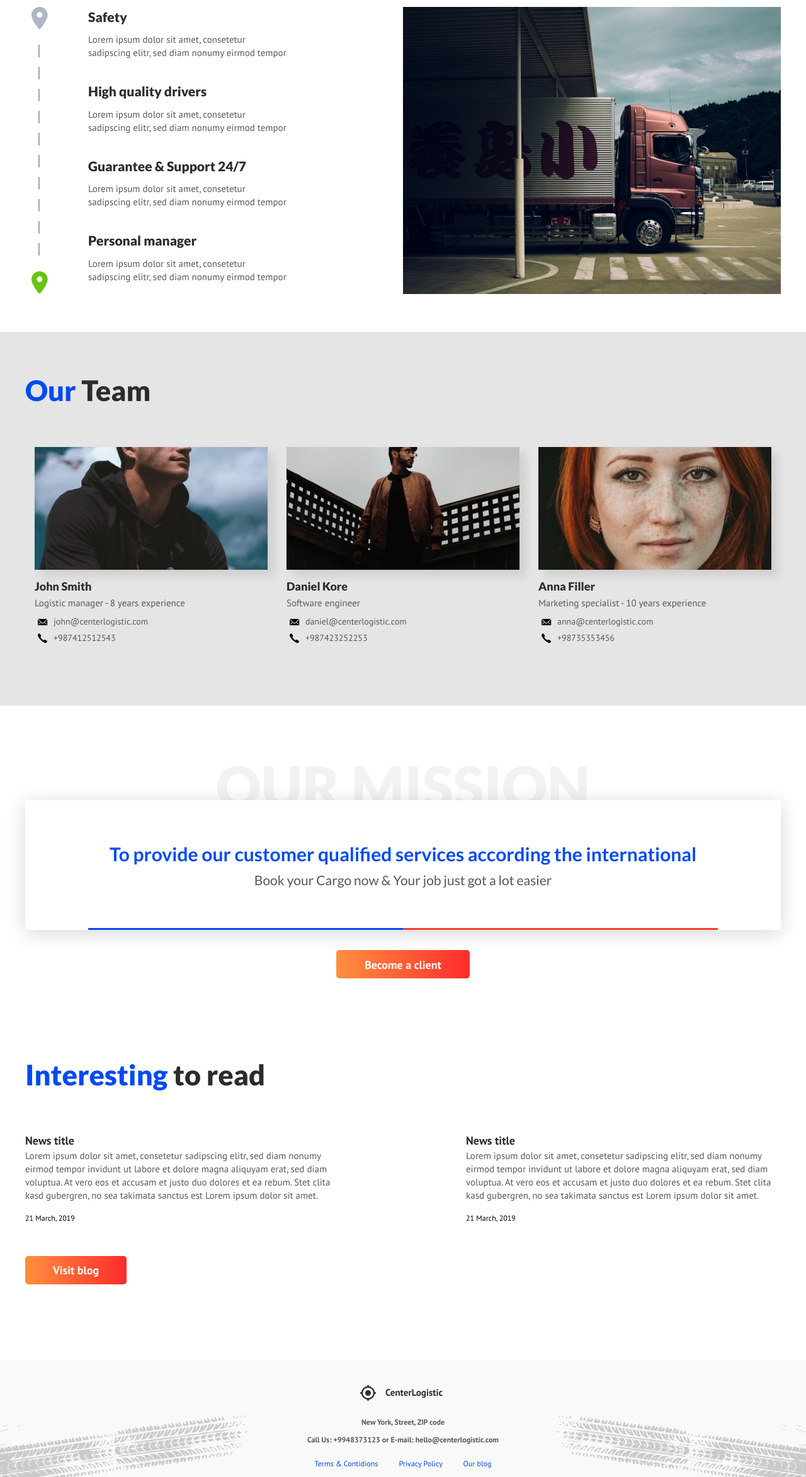
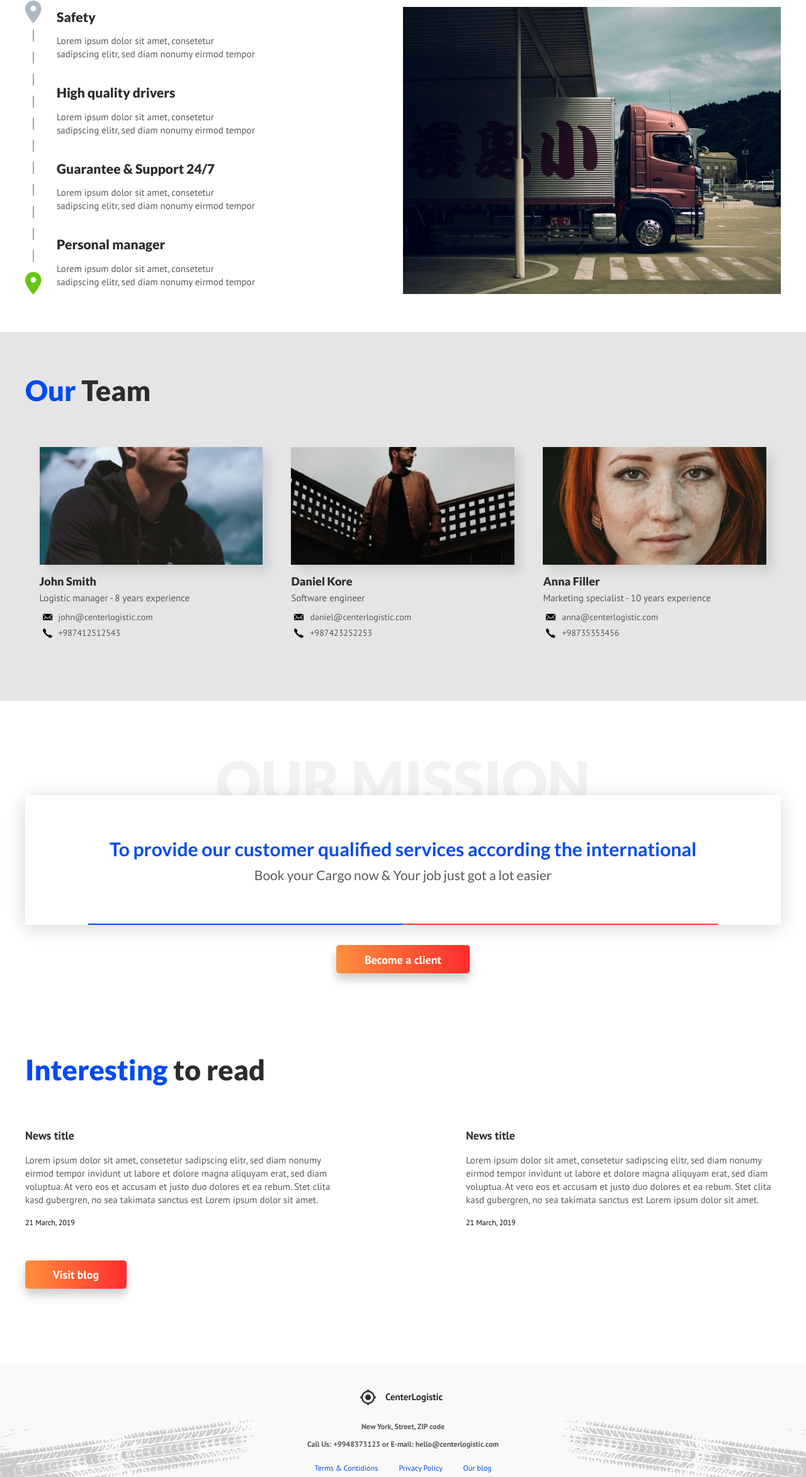
Before and after one commit to Darnelo-Inc/center-logistic, a website: page src/index.html in a window 1280 px wide. Shown: the part 1908-4254 px from the top of the page at 63% size. Drawn offline with nearby package versions, Linux system fonts and the light colour scheme; files that its build step writes are made by us from their sources; files whose address does not match are found by name.

Commit message:
articles and benefits blocks upgraded

```diff
--- a/src/assets/less/blocks/articles.less
+++ b/src/assets/less/blocks/articles.less
@@ -6,9 +6,58 @@
 
 .articles__inner {
     display: flex;
+    flex-wrap: wrap;
     justify-content: space-between;
 }
 
+.articles__item {
+    width: 50%;
+    max-width: 50rem;
+    margin-bottom: 5rem;
+
+    font-family: @Sans;
+
+    &--blog {
+        width: 100%;
+        max-width: none;
+    }
+}
+
 .articles__content {
-    max-width: 50%;
+    width: 100%;
+    max-width: 60rem;
 }
+
+.articles__title {
+    margin-bottom: 1.5rem;
+
+    font-size: 1.8rem;
+    font-weight: 700;
+    color: @dark-grey;
+
+    a {
+        color: inherit;
+        text-decoration: none;
+
+        &:hover {
+            text-decoration: underline;
+        }
+    }
+}
+
+.articles__text {
+    margin-bottom: 1.5rem;
+
+    font-size: 1.5rem;
+    font-weight: 400;
+    line-height: 1.4;
+    color: @grey;
+}
+
+.articles__date {
+    display: block;
+
+    font-size: 1.2rem;
+    font-weight: 400;
+    line-height: 1.75;
+}
--- a/src/assets/less/blocks/benefits.less
+++ b/src/assets/less/blocks/benefits.less
@@ -6,34 +6,56 @@
 
 .benefits__inner {
     display: flex;
-    justify-content: space-between;
 }
 
+.benefits__col {
+    width: 50%;
+}
 
-.benefits__img {
-    width: 50%;
+.benefits__list {
+    position: relative;
 
-    img {
+    width: 100%;
+    max-width: 37rem;
+    padding-left: 5rem;
+
+    background-image: linear-gradient(to bottom, @white 45%, #a5a5a5 45%);
+    background-size: .15rem 3.5rem;
+    background-repeat: repeat-y;
+    background-position: left 1.19rem top 2rem;
+
+    &:before,
+    &:after {
+        content: "";
+        position: absolute;
+        left: 0;
+        z-index: 1;
+
         display: block;
-        height: auto;
-        width: 100%;
+        width: 2.6rem;
+        height: 3.6rem;
+
+        background-color: @white;
+        background-repeat: no-repeat;
+    }
+
+    &:before {
+        top: -1rem;
+
+        background-image: url("../img/benefits/pin-start.svg");
+    }
+
+    &:after {
+        bottom: -1rem;
+
+        background-image: url("../img/benefits/pin-finish.svg");
     }
 }
 
-.benefits__route {
-    position: relative;
+.benefits__item {
+    margin-bottom: 3.5rem;
 
-    display: flex;
-    flex-direction: column;
-    width: 50%;
-    max-width: 31.5rem;
-    margin-left: 10rem;
-}
-
-.benefits__item {
-    width: 100%;
-    max-width: 31.5rem;
-    margin-bottom: 3.5rem;
+    list-style: none;
 
     &:last-child {
         margin-bottom: 0;
@@ -41,7 +63,7 @@
 }
 
 .benefits__title {
-    margin-bottom: 1rem;
+    margin-bottom: 1.2rem;
 
     font-family: @Lato;
     font-size: 2.1rem;
--- a/src/assets/less/blocks/button.less
+++ b/src/assets/less/blocks/button.less
@@ -51,7 +51,7 @@
         }
     }
 
-    &--news {
+    &--articles {
         width: 16.1rem;
 
         &:after {
@@ -67,6 +67,10 @@
         }
     }
 
+    &--shadow {
+        box-shadow: 0 1rem 1.5rem rgba(@black, .2);
+    }
+
     &:hover {
         &:after {
             letter-spacing: .1rem;
--- a/src/assets/less/blocks/clients.less
+++ b/src/assets/less/blocks/clients.less
@@ -9,7 +9,6 @@
     display: flex;
     justify-content: space-between;
     margin-bottom: 10rem;
-
 }
 
 .clients__logos {
--- a/src/assets/less/blocks/footer.less
+++ b/src/assets/less/blocks/footer.less
@@ -10,7 +10,7 @@
     line-height: 1.5;
     text-align: center;
 
-    background: url("../img/footer/bg.jpg") center no-repeat;
+    background: #f9f9f9 url("../img/footer/bg.jpg") left bottom no-repeat;
     background-size: cover;
 }
 
--- a/src/assets/less/blocks/news.less
+++ /dev/null
@@ -1,50 +0,0 @@
-//main: ../style.less
-
-.news {
-    margin-bottom: 12rem;
-}
-
-.news__inner {
-    display: flex;
-    flex-wrap: wrap;
-    justify-content: space-between;
-}
-
-.news__item {
-    max-width: 50rem;
-    margin-bottom: 5rem;
-
-    font-family: @Sans;
-
-    &--blog {
-        max-width: none;
-    }
-}
-
-.news__title {
-    margin-bottom: 1.5rem;
-
-    font-size: 1.8rem;
-    font-weight: 700;
-    color: @dark-grey;
-    text-decoration: none;
-
-    &:hover {
-        text-decoration: underline;
-    }
-}
-
-.news__text {
-    margin-bottom: 1.5rem;
-
-    font-size: 1.5rem;
-    font-weight: 400;
-    line-height: 1.4;
-    color: @grey;
-}
-
-.news__date {
-    font-size: 1.2rem;
-    font-weight: 400;
-    line-height: 1.75;
-}
--- a/src/assets/less/blocks/team.less
+++ b/src/assets/less/blocks/team.less
@@ -10,19 +10,15 @@
 .team__inner {
     display: flex;
     flex-wrap: wrap;
-    align-items: center;
 }
 
 .team__item {
-    width: 33.333%;
-    padding: 0 1.5rem;
+    width: 33.33333%;
+    padding: 0 2.25rem;
     margin-bottom: 3rem;
 }
 
 .team__img {
-    display: block;
-    height: auto;
-    max-width: 100%;
     margin-bottom: 1.3rem;
 
     box-shadow: 1rem 1rem 1.5rem rgba(@black, .1);
--- a/src/assets/less/style.less
+++ b/src/assets/less/style.less
@@ -35,6 +35,12 @@ body {
     }
 }
 
+.img {
+    display: block;
+    max-width: 100%;
+    height: auto;
+}
+
 *,
 *:before,
 *:after {
@@ -59,7 +65,6 @@ body {
 @import "blocks/section";
 @import "blocks/team";
 @import "blocks/mission";
-@import "blocks/news";
 @import "blocks/footer";
 @import "blocks/articles";
 @import "blocks/policy";
--- a/src/assets/less/vendor/reset.less
+++ b/src/assets/less/vendor/reset.less
@@ -26,6 +26,10 @@ ol, ul, li, fieldset, legend, label {
   padding: 0;
 }
 
+ul, ol {
+    list-style: none;
+}
+
 article, aside, canvas, figure, figure img, figcaption, hgroup,
 footer, header, nav, section, audio, video {
 	display: block;
@@ -44,6 +48,10 @@ a img {
   border: 0;
 }
 
+address {
+    font-style: normal;
+}
+
 :focus {
   outline: 0;
 }
--- a/src/index.html
+++ b/src/index.html
@@ -144,7 +144,7 @@ title: Center Logistic
         </div><!-- /.clients__inner -->
 
         <footer class="clients__footer">
-            <button class="btn  btn--med"></button>
+            <button class="btn  btn--med  btn--shadow" type="button"></button>
 
             <span class="clients__note">we love our clients</span>
             <img class="clients__heart" src="assets/img/clients/heart.svg" alt="love">
@@ -156,57 +156,48 @@ title: Center Logistic
 <div class="benefits">
     <div class="container">
         <div class="benefits__inner">
-            <div class="benefits__route">
-
-                <div class="benefits__way">
-                    <img src="assets/img/benefits/pin-start.svg" alt="start">
-
-                    <div class="benefits__path">
-                        <img src="assets/img/benefits/way.png" alt="way">
-                    </div>
-
-                    <img src="assets/img/benefits/pin-finish.svg" alt="finish">
-                </div>
-
-                <div class="benefits__item">
+            <div class="benefits__col">
+                <ul class="benefits__list">
+                    <li class="benefits__item">
                         <h4 class="benefits__title">Safety</h4>
                         <div class="benefits__text">
                             <p>
                                 Lorem ipsum dolor sit amet, consetetur sadipscing elitr, sed diam nonumy eirmod tempor
                             </p>
                         </div>
-                </div>
+                    </li>
 
-                <div class="benefits__item">
+                    <li class="benefits__item">
                         <h4 class="benefits__title">High quality drivers</h4>
                         <div class="benefits__text">
                             <p>
                                 Lorem ipsum dolor sit amet, consetetur sadipscing elitr, sed diam nonumy eirmod tempor
                             </p>
                         </div>
-                </div>
+                    </li>
 
-                <div class="benefits__item">
+                    <li class="benefits__item">
                         <h4 class="benefits__title">Guarantee &amp; Support 24/7</h4>
                         <div class="benefits__text">
                             <p>
                                 Lorem ipsum dolor sit amet, consetetur sadipscing elitr, sed diam nonumy eirmod tempor
                             </p>
                         </div>
-                </div>
+                    </li>
 
-                <div class="benefits__item">
+                    <li class="benefits__item">
                         <h4 class="benefits__title">Personal manager</h4>
                         <div class="benefits__text">
                             <p>
                                 Lorem ipsum dolor sit amet, consetetur sadipscing elitr, sed diam nonumy eirmod tempor
                             </p>
                         </div>
-                </div>
+                    </li>
+                </ul><!-- /.benefits__list -->
             </div><!-- /.benefits__route -->
 
-            <div class="benefits__img">
-                <img src="assets/img/benefits/truck.jpg" alt="truck">
+            <div class="benefits__col">
+                <img class="img" src="assets/img/benefits/truck.jpg" alt="truck">
             </div>
         </div><!-- /.benefits__inner -->
     </div><!-- /.container -->
@@ -219,7 +210,7 @@ title: Center Logistic
 
         <div class="team__inner">
             <div class="team__item">
-                <img class="team__img" src="assets/img/team/John.jpg" alt="john">
+                <img class="team__img  img" src="assets/img/team/John.jpg" alt="john">
 
                 <h4 class="team__name">John Smith</h4>
                 <div class="team__prof">Logistic manager - 8 years experience</div>
@@ -238,7 +229,7 @@ title: Center Logistic
             </div><!-- /.team__item -->
 
             <div class="team__item">
-                <img class="team__img" src="assets/img/team/Daniel.jpg" alt="daniel">
+                <img class="team__img  img" src="assets/img/team/Daniel.jpg" alt="daniel">
 
                 <h4 class="team__name">Daniel Kore</h4>
                 <div class="team__prof">Software engineer</div>
@@ -257,7 +248,7 @@ title: Center Logistic
             </div><!-- /.team__item -->
 
             <div class="team__item">
-                <img class="team__img" src="assets/img/team/Anna.jpg" alt="anna">
+                <img class="team__img  img" src="assets/img/team/Anna.jpg" alt="anna">
 
                 <h4 class="team__name">Anna Filler</h4>
                 <div class="team__prof">Marketing specialist - 10 years experience</div>
@@ -288,41 +279,45 @@ title: Center Logistic
             <h4 class="mission__info">Book your Cargo now &amp; Your job just got a lot easier</h4>
         </div>
 
-        <button class="btn  btn--med"></button>
+        <button class="btn  btn--med  btn--shadow" type="button"></button>
     </div><!-- /.mission -->
 </div><!-- /.container -->
 
 
-<section class="news">
+<section class="articles">
     <div class="container">
         <h2 class="section__title"><span>Interesting</span> to read</h2>
 
-        <div class="news__inner">
-            <div class="news__item">
-                <a href="#" class="news__title" target="_blank">News title</a>
+        <div class="articles__inner">
+            <article class="articles__item">
+                <h4 class="articles__title">
+                    <a href="#" target="_blank">News title</a>
+                </h4>
 
-                <div class="news__text">
+                <div class="articles__text">
                     <p>
                        Lorem ipsum dolor sit amet, consetetur sadipscing elitr, sed diam nonumy eirmod tempor invidunt ut labore et dolore magna aliquyam erat, sed diam voluptua. At vero eos et accusam et justo duo dolores et ea rebum. Stet clita kasd gubergren, no sea takimata sanctus est Lorem ipsum dolor sit amet.
                     </p>
                 </div>
 
-                <time class="news__date" datetime="2019-03-21">21 March, 2019</time>
-            </div>
+                <time class="articles__date" datetime="2019-03-21">21 March, 2019</time>
+            </article>
 
-            <div class="news__item">
-                <a href="#" class="news__title" target="_blank">News title</a>
+            <article class="articles__item">
+                <h4 class="articles__title">
+                    <a href="#" target="_blank">News title</a>
+                </h4>
 
-                <div class="news__text">
+                <div class="articles__text">
                     <p>
                        Lorem ipsum dolor sit amet, consetetur sadipscing elitr, sed diam nonumy eirmod tempor invidunt ut labore et dolore magna aliquyam erat, sed diam voluptua. At vero eos et accusam et justo duo dolores et ea rebum. Stet clita kasd gubergren, no sea takimata sanctus est Lorem ipsum dolor sit amet.
                     </p>
                 </div>
 
-                <time class="news__date" datetime="2019-03-21">21 March, 2019</time>
-            </div>
-        </div><!-- /.news__inner -->
+                <time class="articles__date" datetime="2019-03-21">21 March, 2019</time>
+            </article>
+        </div><!-- /.articles__inner -->
 
-        <a href="blog.html" class="btn btn--news"></a>
+        <a href="blog.html" class="btn btn--articles  btn--shadow"></a>
     </div><!-- /.container -->
-</section><!-- /.news -->
+</section><!-- /.articles -->
--- a/src/templates/partials/footer.html
+++ b/src/templates/partials/footer.html
@@ -9,10 +9,10 @@
             <a href="mailto:hello@centerlogistic.com" target="_blank">E-mail: hello@centerlogistic.com</a>
         </div>
 
-        <div class="footer__info">
+        <nav class="footer__info">
             <a href="#" class="footer__link" target="_blank">Terms &amp; Contidions</a>
             <a href="policy.html" class="footer__link" target="_blank">Privacy Policy</a>
             <a href="blog.html" class="footer__link" target="_blank">Our blog</a>
-        </div>
+        </nav>
     </div><!-- /.container -->
 </footer><!-- /.footer -->
```
Also changed, not shown: src/assets/less/blocks/mission.less (+4 -4 lines), src/blog.html (+32 -24 lines), dist/assets/css/style.css, dist/assets/css/style.min.css, dist/blog.html, dist/index.html, dist/policy.html, src/assets/img/benefits/way.png (deleted), src/assets/less/blocks/burger.css (deleted), src/assets/less/style.css. Lines whose indentation alone changed are shown as unchanged.
